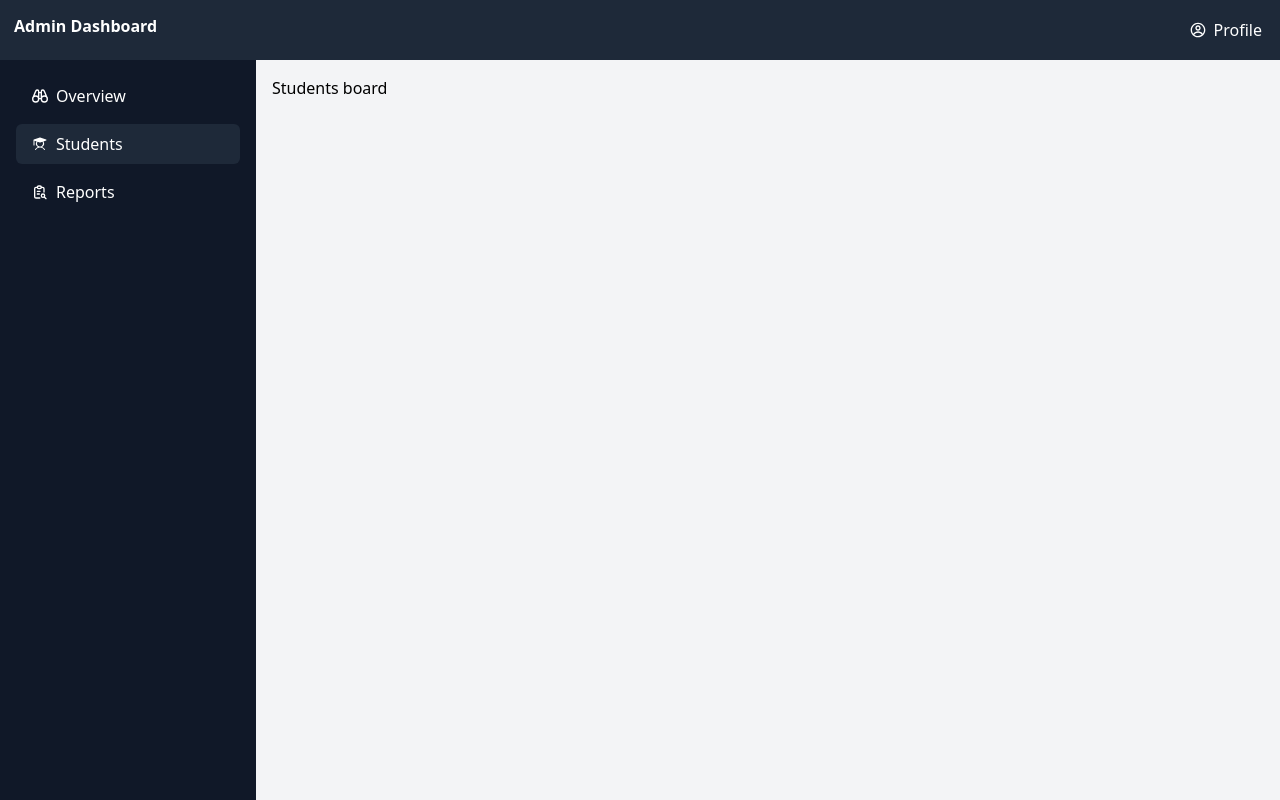
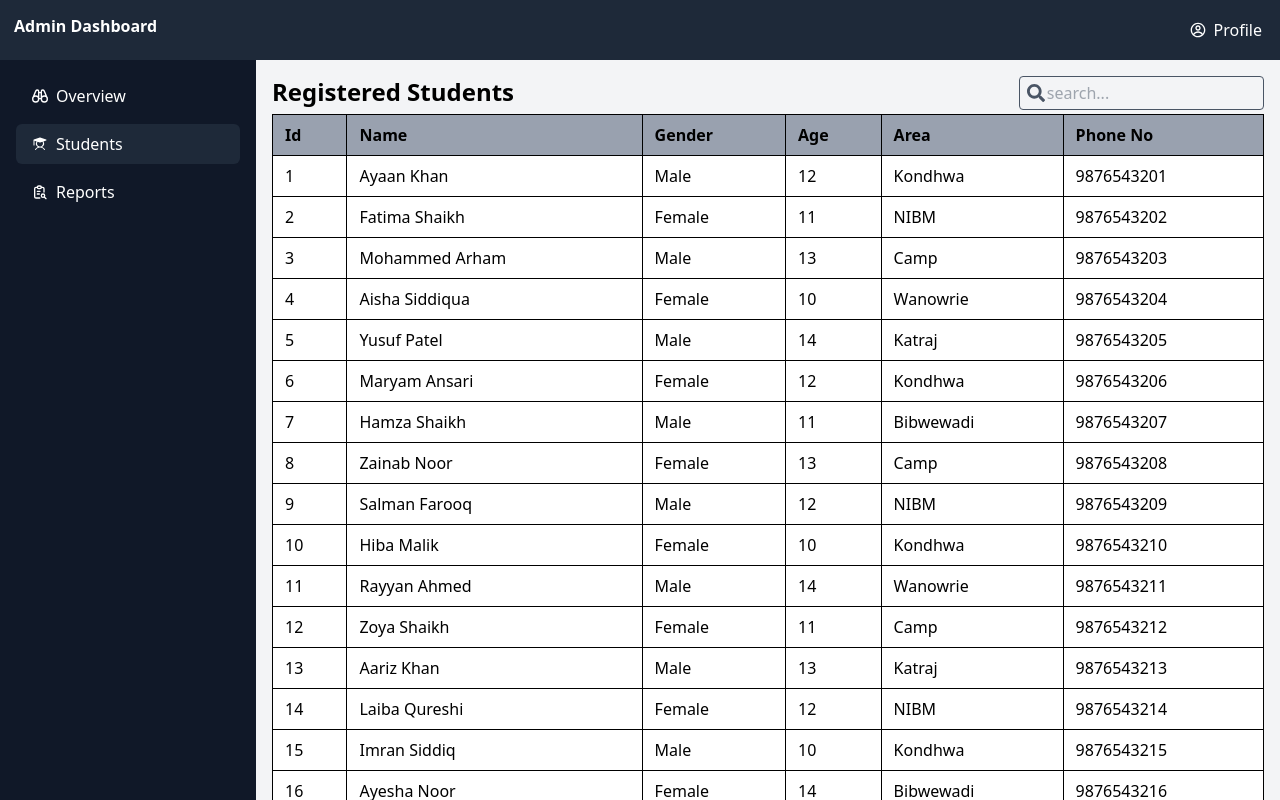
Before and after one commit to AwwabDingankar/Admin-Dashboard, a React (Vite) app: page /students in a window 1280 px wide. Shown: the top 800 px of the page. Built offline with nearby package versions, Linux system fonts and the light colour scheme.

Commit message:
feat: implement Students page with student table and search functionality; add Reports page; refactor Course and CreateCourse components; integrate localStorage for course management using custom hook

```diff
--- a/src/components/UI/CourseView.jsx
+++ b/src/components/overview/CourseView.jsx
@@ -75,7 +75,7 @@ export default function CourseView({ onClose, onDelete, course, onToggle }) {
               </tr>
               <tr>
                 <td className="border border-gray-300 p-2">Hussain Nore</td>
-                <td className="border border-gray-300 p-2">10%</td>
+                <td className="border border-gray-300 p-2">100%</td>
               </tr>
             </tbody>
           </table>
--- /dev/null
+++ b/src/components/students/StudentTable.jsx
@@ -0,0 +1,48 @@
+import React, {useState} from "react";
+import { FaSearch } from 'react-icons/fa';
+import student from "../../data/students.json";
+
+export default function StudentsTable() {
+  const [search, setSearch] = useState("");
+
+  const filteredStudents = student.filter((s) => (
+    s.name.toLowerCase().includes(search.toLowerCase()) || s.gender.toLowerCase().includes(search.toLowerCase()) || s.area.toLowerCase().includes(search.toLowerCase()) || s.id.toString().includes(search.toString())
+  ));
+
+  return (
+    <>
+      <div className="flex justify-between">
+        <div className="text-2xl font-semibold"><h1>Registered Students</h1></div>
+        <div className="flex text-gray-600 relative">
+          {search ?  "" : <FaSearch className="top-2 left-2 absolute" size={18}/>}
+          <input type="text" value={search} onChange={(e) => setSearch(e.target.value)} className="border px-1.5 py-1 rounded mb-1" placeholder="     search..." />
+        </div>
+      </div>
+      <table className="border border-gray-400 w-full text-left bg-white ">
+        <thead className="bg-gray-400">
+          <tr>
+            <th className="border px-3 py-2">Id</th>
+            <th className="border px-3 py-2">Name</th>
+            <th className="border px-3 py-2">Gender</th>
+            <th className="border px-3 py-2">Age</th>
+            <th className="border px-3 py-2">Area</th>
+            <th className="border px-3 py-2">Phone No</th>
+          </tr>
+        </thead>
+
+        <tbody>
+          {filteredStudents.map((s) => (
+            <tr key={s.id} className="hover:bg-gray-200 hover:cursor-pointer">
+              <td className="border px-3 py-2">{s.id}</td>
+              <td className="border px-3 py-2">{s.name}</td>
+              <td className="border px-3 py-2">{s.gender}</td>
+              <td className="border px-3 py-2">{s.age}</td>
+              <td className="border px-3 py-2">{s.area}</td>
+              <td className="border px-3 py-2">{s.phoneNo}</td>
+            </tr>
+          ))}
+        </tbody>
+      </table>
+    </>
+  );
+}
--- /dev/null
+++ b/src/data/students.json
@@ -0,0 +1,56 @@
+[
+  { "id": 1, "name": "Ayaan Khan", "age": 12, "gender": "Male", "area": "Kondhwa", "phoneNo": "9876543201" },
+  { "id": 2, "name": "Fatima Shaikh", "age": 11, "gender": "Female", "area": "NIBM", "phoneNo": "9876543202" },
+  { "id": 3, "name": "Mohammed Arham", "age": 13, "gender": "Male", "area": "Camp", "phoneNo": "9876543203" },
+  { "id": 4, "name": "Aisha Siddiqua", "age": 10, "gender": "Female", "area": "Wanowrie", "phoneNo": "9876543204" },
+  { "id": 5, "name": "Yusuf Patel", "age": 14, "gender": "Male", "area": "Katraj", "phoneNo": "9876543205" },
+  { "id": 6, "name": "Maryam Ansari", "age": 12, "gender": "Female", "area": "Kondhwa", "phoneNo": "9876543206" },
+  { "id": 7, "name": "Hamza Shaikh", "age": 11, "gender": "Male", "area": "Bibwewadi", "phoneNo": "9876543207" },
+  { "id": 8, "name": "Zainab Noor", "age": 13, "gender": "Female", "area": "Camp", "phoneNo": "9876543208" },
+  { "id": 9, "name": "Salman Farooq", "age": 12, "gender": "Male", "area": "NIBM", "phoneNo": "9876543209" },
+  { "id": 10, "name": "Hiba Malik", "age": 10, "gender": "Female", "area": "Kondhwa", "phoneNo": "9876543210" },
+
+  { "id": 11, "name": "Rayyan Ahmed", "age": 14, "gender": "Male", "area": "Wanowrie", "phoneNo": "9876543211" },
+  { "id": 12, "name": "Zoya Shaikh", "age": 11, "gender": "Female", "area": "Camp", "phoneNo": "9876543212" },
+  { "id": 13, "name": "Aariz Khan", "age": 13, "gender": "Male", "area": "Katraj", "phoneNo": "9876543213" },
+  { "id": 14, "name": "Laiba Qureshi", "age": 12, "gender": "Female", "area": "NIBM", "phoneNo": "9876543214" },
+  { "id": 15, "name": "Imran Siddiq", "age": 10, "gender": "Male", "area": "Kondhwa", "phoneNo": "9876543215" },
+  { "id": 16, "name": "Ayesha Noor", "age": 14, "gender": "Female", "area": "Bibwewadi", "phoneNo": "9876543216" },
+  { "id": 17, "name": "Talha Ahmed", "age": 11, "gender": "Male", "area": "Camp", "phoneNo": "9876543217" },
+  { "id": 18, "name": "Hafsa Patel", "age": 13, "gender": "Female", "area": "Kondhwa", "phoneNo": "9876543218" },
+  { "id": 19, "name": "Arshad Khan", "age": 12, "gender": "Male", "area": "NIBM", "phoneNo": "9876543219" },
+  { "id": 20, "name": "Mariam Siddiqua", "age": 10, "gender": "Female", "area": "Katraj", "phoneNo": "9876543220" },
+
+  { "id": 21, "name": "Rehan Malik", "age": 14, "gender": "Male", "area": "Camp", "phoneNo": "9876543221" },
+  { "id": 22, "name": "Iqra Ahmed", "age": 12, "gender": "Female", "area": "Wanowrie", "phoneNo": "9876543222" },
+  { "id": 23, "name": "Saad Shaikh", "age": 13, "gender": "Male", "area": "Kondhwa", "phoneNo": "9876543223" },
+  { "id": 24, "name": "Sumaiya Noor", "age": 11, "gender": "Female", "area": "Bibwewadi", "phoneNo": "9876543224" },
+  { "id": 25, "name": "Zaid Farooq", "age": 10, "gender": "Male", "area": "Katraj", "phoneNo": "9876543225" },
+  { "id": 26, "name": "Arwa Shaikh", "age": 13, "gender": "Female", "area": "NIBM", "phoneNo": "9876543226" },
+  { "id": 27, "name": "Faizan Ahmed", "age": 12, "gender": "Male", "area": "Camp", "phoneNo": "9876543227" },
+  { "id": 28, "name": "Nimra Qureshi", "age": 14, "gender": "Female", "area": "Wanowrie", "phoneNo": "9876543228" },
+  { "id": 29, "name": "Sufyan Patel", "age": 11, "gender": "Male", "area": "Kondhwa", "phoneNo": "9876543229" },
+  { "id": 30, "name": "Amani Siddiqua", "age": 10, "gender": "Female", "area": "Bibwewadi", "phoneNo": "9876543230" },
+
+  { "id": 31, "name": "Danish Khan", "age": 14, "gender": "Male", "area": "Camp", "phoneNo": "9876543231" },
+  { "id": 32, "name": "Maliha Ansari", "age": 12, "gender": "Female", "area": "Kondhwa", "phoneNo": "9876543232" },
+  { "id": 33, "name": "Sarim Ahmed", "age": 13, "gender": "Male", "area": "NIBM", "phoneNo": "9876543233" },
+  { "id": 34, "name": "Haniya Malik", "age": 11, "gender": "Female", "area": "Wanowrie", "phoneNo": "9876543234" },
+  { "id": 35, "name": "Junaid Farooq", "age": 12, "gender": "Male", "area": "Bibwewadi", "phoneNo": "9876543235" },
+  { "id": 36, "name": "Mehwish Shaikh", "age": 10, "gender": "Female", "area": "Camp", "phoneNo": "9876543236" },
+  { "id": 37, "name": "Aqib Patel", "age": 13, "gender": "Male", "area": "Katraj", "phoneNo": "9876543237" },
+  { "id": 38, "name": "Noor Fatima", "age": 14, "gender": "Female", "area": "NIBM", "phoneNo": "9876543238" },
+  { "id": 39, "name": "Taha Shaikh", "age": 11, "gender": "Male", "area": "Kondhwa", "phoneNo": "9876543239" },
+  { "id": 40, "name": "Amina Noor", "age": 10, "gender": "Female", "area": "Wanowrie", "phoneNo": "9876543240" },
+
+  { "id": 41, "name": "Ehsan Ahmed", "age": 12, "gender": "Male", "area": "Camp", "phoneNo": "9876543241" },
+  { "id": 42, "name": "Rida Shaikh", "age": 11, "gender": "Female", "area": "Kondhwa", "phoneNo": "9876543242" },
+  { "id": 43, "name": "Shahid Khan", "age": 14, "gender": "Male", "area": "NIBM", "phoneNo": "9876543243" },
+  { "id": 44, "name": "Hira Qureshi", "age": 13, "gender": "Female", "area": "Camp", "phoneNo": "9876543244" },
+  { "id": 45, "name": "Arman Patel", "age": 12, "gender": "Male", "area": "Wanowrie", "phoneNo": "9876543245" },
+  { "id": 46, "name": "Sania Noor", "age": 10, "gender": "Female", "area": "Bibwewadi", "phoneNo": "9876543246" },
+  { "id": 47, "name": "Furqan Ahmed", "age": 11, "gender": "Male", "area": "Kondhwa", "phoneNo": "9876543247" },
+  { "id": 48, "name": "Zainab Malik", "age": 13, "gender": "Female", "area": "NIBM", "phoneNo": "9876543248" },
+  { "id": 49, "name": "Shayan Siddiq", "age": 14, "gender": "Male", "area": "Camp", "phoneNo": "9876543249" },
+  { "id": 50, "name": "Iqra Khan", "age": 12, "gender": "Female", "area": "Katraj", "phoneNo": "9876543250" }
+]
--- /dev/null
+++ b/src/hooks/useLocalStorage.js
@@ -0,0 +1,14 @@
+import { useState, useEffect } from "react";
+
+export default function useLocalStorage(key, initialValue) {
+    const [value, setValue] = useState(() => {
+        const stored = localStorage.getItem(key);
+        return stored ? JSON.parse(stored) : initialValue;
+    });
+
+    useEffect(() => {
+        localStorage.setItem(key, JSON.stringify(value));
+    }, [key, value]);
+
+    return [value, setValue];
+}
--- a/src/pages/overview.jsx
+++ b/src/pages/overview.jsx
@@ -1,15 +1,12 @@
 import React, { useState, useEffect } from "react";
-import Course from "../components/UI/Course";
-import CreateCourse from "../components/UI/CreateCourse";
-import CourseView from "../components/UI/CourseView";
+import useLocalStorage from "../hooks/useLocalStorage";
+
+import Course from "../components/overview/Course";
+import CreateCourse from "../components/overview/CreateCourse";
+import CourseView from "../components/overview/CourseView";
 
 export default function Overview() {
-  const [courses, setCourses] = useState(() => {
-    const storedCourses = localStorage.getItem("courses");
-    if (storedCourses) {
-      return JSON.parse(storedCourses);
-    } else {
-      return [
+  const [courses, setCourses] = useLocalStorage("courses", [
         {
           id: 1,
           name: "Qawaid Al-Muslah",
@@ -18,15 +15,10 @@ export default function Overview() {
           location: "Masjid Al-Falah Kondhwa",
           isActive: false,
         },
-      ];
-    }
-  });
+      ]);
+
   const [coursesView, setCoursesView] = useState(false);
   const [currentId, setCurrentId] = useState(null);
-
-  useEffect(() => {
-    localStorage.setItem("courses", JSON.stringify(courses));
-  }, [courses]);
 
   const addCourse = (newCourse) => {
     setCourses((prev) => [...prev, newCourse]);
--- /dev/null
+++ b/src/pages/reports.jsx
@@ -0,0 +1,9 @@
+import React from "react";
+
+export default function Reports() {
+    return(
+        <>
+            <h1>Reports</h1>
+        </>
+    );
+}
--- a/src/pages/students.jsx
+++ b/src/pages/students.jsx
@@ -1,9 +1,12 @@
-import React,{  } from "react";
+import React from "react";
+import StudentTable from "../components/students/StudentTable.jsx";
 
 export default function Students() {
-    return (
-        <>
-        <h1>Students board</h1>
-        </>
-    );
+  return (
+    <>
+      <div>
+        <StudentTable />
+      </div>
+    </>
+  );
 }
--- a/src/routes/AppRoutes.jsx
+++ b/src/routes/AppRoutes.jsx
@@ -3,6 +3,7 @@ import Layout from "../components/Layout";
 
 import Students from "../pages/students";
 import Overview from "../pages/overview";
+import Reports from "../pages/reports";
 
 export default function AppRoutes() {
   return (
@@ -10,7 +11,7 @@ export default function AppRoutes() {
       <Route path="/" element={<Layout />}>
         <Route index element={<Overview />} />
         <Route path="students" element={<Students />} />
-        {/* TODO- add students & reports route */}
+        <Route path="reports" element={<Reports />}/>
       </Route>
     </Routes>
   );
```
Also changed, not shown: src/components/Sidebar.jsx (+23 -13 lines), src/components/overview/Course.jsx (renamed from src/components/UI/Course.jsx), src/components/overview/CreateCourse.jsx (renamed from src/components/UI/CreateCourse.jsx).
